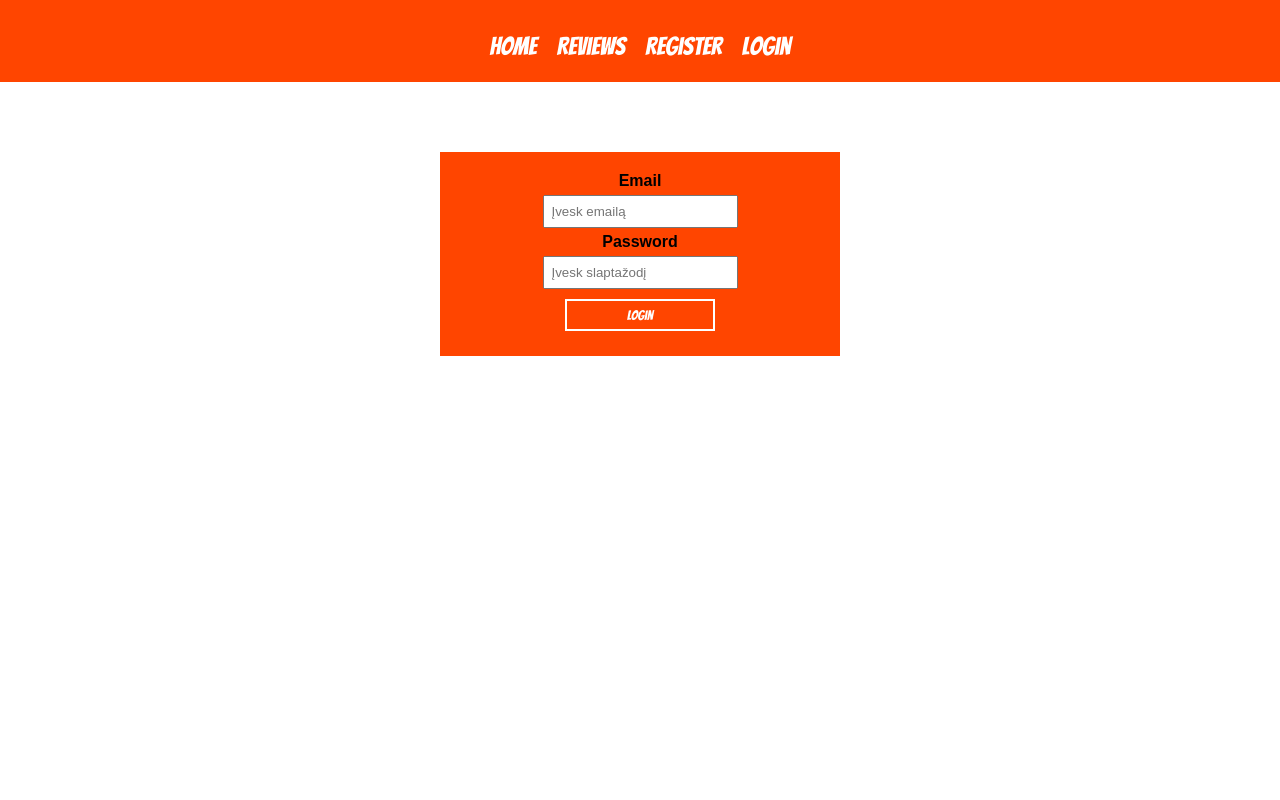
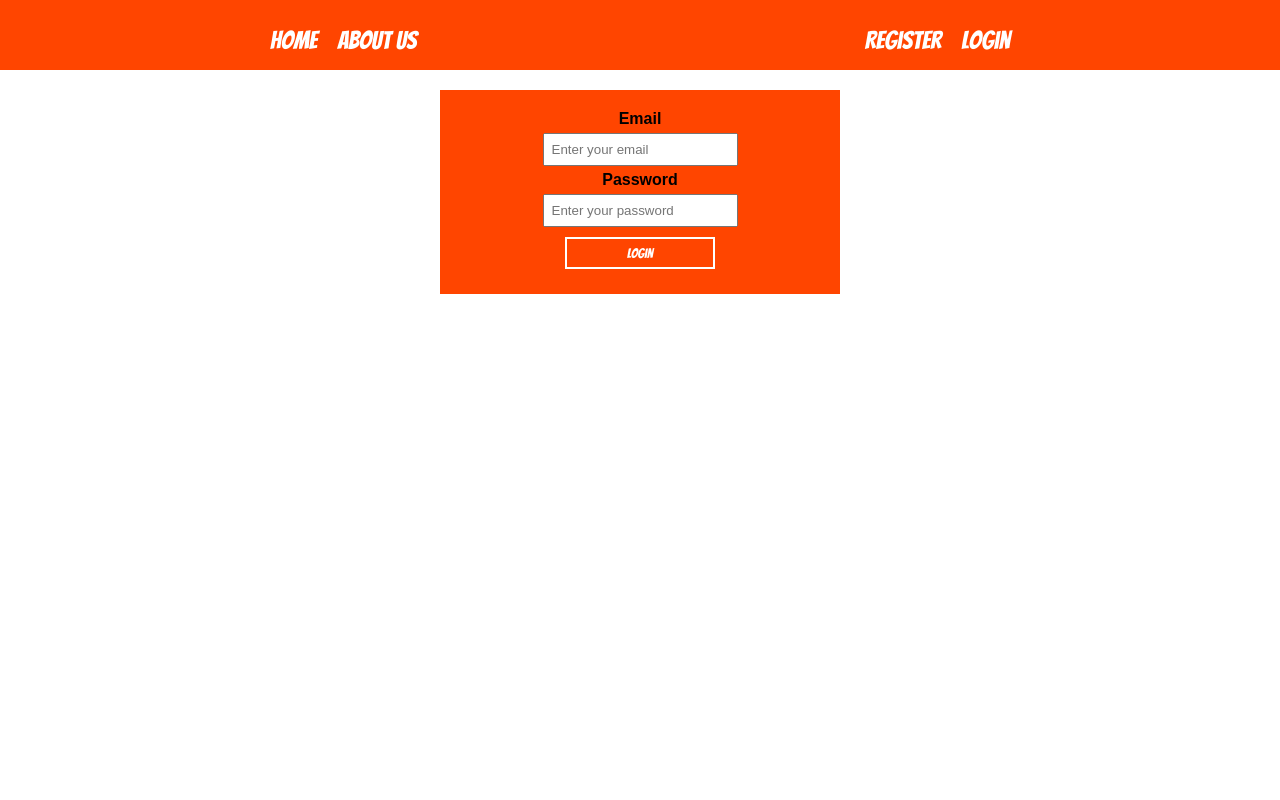
Before and after one commit to DeividasGr/CA_FINAL_TASK, a PHP site: page /login in a window 1280 px wide. Run offline with PHP 8.4, Linux system fonts and the light colour scheme.

Commit message:
map and conteiner with services added

```diff
--- a/app/classes/Controllers/Common/Auth/LogoutController.php
+++ b/app/classes/Controllers/Common/Auth/LogoutController.php
@@ -8,7 +8,7 @@ class LogoutController
 {
     public function logout()
     {
-        App::$session->logout('/login');
+        App::$session->logout('/index');
     }
 
 }
--- a/app/classes/Views/Forms/Common/Auth/LoginForm.php
+++ b/app/classes/Views/Forms/Common/Auth/LoginForm.php
@@ -12,14 +12,15 @@ public function __construct()
         'fields' => [
             'email' => [
                 'label' => 'Email',
-                'type' => 'text',
+                'type' => 'email',
                 'validators' => [
                     'validate_field_not_empty',
                     'validate_email',
                 ],
                 'extra' => [
                     'attr' => [
-                        'placeholder' => 'Įvesk emailą',
+                        'placeholder' => 'Enter your email',
+                        'class' => 'field-input'
                     ],
                 ],
             ],
@@ -31,7 +32,8 @@ public function __construct()
                 ],
                 'extra' => [
                     'attr' => [
-                        'placeholder' => 'Įvesk slaptažodį',
+                        'placeholder' => 'Enter your password',
+                        'class' => 'field-input'
                     ],
                 ],
             ],
--- a/app/classes/Views/Navigation.php
+++ b/app/classes/Views/Navigation.php
@@ -15,23 +15,29 @@ class Navigation extends View
 
     public function generate()
     {
-        $nav = [App::$router::getUrl('index') => 'Home',
-            App::$router::getUrl('reviews') => 'Reviews',];
-
+        $nav = [
+            'left' => [
+                App::$router::getUrl('index') => 'Home',
+                App::$router::getUrl('about-us') => 'About us',
+            ]
+        ];
         if (App::$session->getUser()) {
             return $nav + [
-                    App::$router::getUrl('logout') => 'Logout'
-                ];
-        } else {
-            return $nav + [
-                    App::$router::getUrl('register') => 'Register',
-                    App::$router::getUrl('login') => 'Login'
+                    'right' => [
+                        App::$router::getUrl('logout') => 'Logout',
+                    ]
                 ];
         }
+        return $nav + [
+                'right' => [
+                    App::$router::getUrl('register') => 'Register',
+                    App::$router::getUrl('login') => 'Login',
+                ]
+            ];
     }
 
     public
-    function render($template_path = ROOT . '/app/templates/nav.php')
+    function render($template_path = ROOT . '/app/templates/nav.tpl.php')
     {
         return parent::render($template_path);
     }
--- a/app/functions/form/validators.php
+++ b/app/functions/form/validators.php
@@ -16,7 +16,7 @@ use App\App;
 function validate_user_unique(string $field_input, array &$field): bool
 {
     if (App::$db->getRowWhere('users', ['email' => $field_input])) {
-        $field['error'] = 'User already exists';
+        $field['error'] = 'User with that email already exists';
 
         return false;
     }
--- a/app/templates/nav.php
+++ /dev/null
@@ -1,9 +0,0 @@
-<header>
-    <nav>
-        <ul>
-            <?php foreach ($data as $title => $link): ?>
-                <li><a href="<?php print $title; ?>"><?php print $link; ?></a></li>
-            <?php endforeach; ?>
-        </ul>
-    </nav>
-</header>
--- /dev/null
+++ b/app/templates/nav.tpl.php
@@ -0,0 +1,22 @@
+<header>
+    <div class="container">
+        <nav>
+            <ul>
+                <div class="nav-left">
+                    <?php foreach ($data['left'] as $title => $link): ?>
+                        <li class="nav__item">
+                            <a href="<?php print $title; ?>" class="nav__link"><?php print $link; ?></a>
+                        </li>
+                    <?php endforeach; ?>
+                </div>
+                <div class="nav-right">
+                    <?php foreach ($data['right'] as $title => $link): ?>
+                        <li class="nav__item">
+                            <a href="<?php print $title; ?>" class="nav__link"><?php print $link; ?></a>
+                        </li>
+                    <?php endforeach; ?>
+                </div>
+            </ul>
+        </nav>
+    </div>
+</header>
--- a/core/functions/form/validators.php
+++ b/core/functions/form/validators.php
@@ -4,28 +4,28 @@
 // [1] FORM VALIDATORS
 // //////////////////////////////
 
-/**
- * Check if field values are the same
- *
- * @param $form_values
- * @param array $form
- * @param array $params
- * @return bool
- */
-function validate_fields_match($form_values, array &$form, array $params): bool
-{
-    foreach ($params as $field_index) {
-        if ($form_values[$params[0]] !== $form_values[$field_index]) {
-            $form['fields'][$field_index]['error'] = strtr('Field does not match with @field field', [
-                '@field' => $form['fields'][$params[0]]['label']
-            ]);
-
-            return false;
-        }
-    }
-
-    return true;
-}
+///**
+// * Check if field values are the same
+// *
+// * @param $form_values
+// * @param array $form
+// * @param array $params
+// * @return bool
+// */
+//function validate_fields_match($form_values, array &$form, array $params): bool
+//{
+//    foreach ($params as $field_index) {
+//        if ($form_values[$params[0]] !== $form_values[$field_index]) {
+//            $form['fields'][$field_index]['error'] = strtr('Field does not match with @field field', [
+//                '@field' => $form['fields'][$params[0]]['label']
+//            ]);
+//
+//            return false;
+//        }
+//    }
+//
+//    return true;
+//}
 
 // //////////////////////////////
 // [2] FIELD VALIDATORS
@@ -40,7 +40,6 @@ function validate_fields_match($form_values, array &$form, array $params): bool
  */
 function validate_field_not_empty(string $field_value, array &$field): bool
 {
-
     if ($field_value == '') {
         $field['error'] = 'Field must be filled';
         return false;
@@ -135,7 +134,7 @@ function validate_select(string $field_input, array &$field): bool
 function validate_email(string $field_value, array &$field): bool
 {
     if (!preg_match('/[-0-9a-zA-Z.+_]+@[-0-9a-zA-Z.+_]+.[a-zA-Z]{2,4}/', $field_value)) {
-        $field['error'] = 'Invalid email format';
+        $field['error'] = 'There is something wrong with your email format';
 
         return false;
     }
@@ -160,3 +159,34 @@ function validate_url(string $field_value, array &$field): bool
 
     return true;
 }
+
+function validate_nickname_max_50(string $field_value, array &$field)
+{
+    if (strlen($field_value) <= 50 && strlen($field_value) >= 5) {
+        return true;
+    } else {
+        $field['error'] = 'Need more symbols';
+        return false;
+    }
+}
+
+function validate_no_symbols_numbers(string $field_value, array &$field)
+{
+//    if (preg_match('~^[\p{L}\p{Z}]+$~u', $field_value)) {
+//        $field['error'] = 'Your first or last name cannot contain numbers or symbols';
+//        return false;
+//    }
+//    return true;
+
+}
+
+function validate_name_length(string $field_value, array &$field)
+{
+    if (strlen($field_value) > 40) {
+        return true;
+    }
+    $field['error'] = 'Your first or last name cannot contain numbers or symbols';
+    return false;
+
+
+}
--- a/core/templates/page.tpl.php
+++ b/core/templates/page.tpl.php
@@ -11,9 +11,7 @@
 
 </head>
 <body class="index__body">
-<header>
     <?php print $data['header'] ?>
-</header>
 <main>
     <?php print $data['content']; ?>
 </main>
--- a/public_html/media/css/styles.css
+++ b/public_html/media/css/styles.css
@@ -1,34 +1,22 @@
 @import url('https://fonts.googleapis.com/css2?family=Bangers&family=Quicksand&display=swap');
 
-* {
+*, *::before, *::after {
     box-sizing: border-box;
     margin: 0;
     padding: 0;
 }
 
 body {
-    background-color: white;
     display: flex;
     flex-direction: column;
     align-items: center;
     justify-content: center;
     text-align: center;
-}
-
-main {
-    padding-top: 50px;
-    display: flex;
-    flex-direction: column;
-    justify-content: center;
-    align-items: center;
+    overflow-x: hidden;
 }
 
 h1, h2, h3, h4 {
     margin: 10px;
-}
-
-main {
-    margin-bottom: 50px;
 }
 
 .title {
@@ -108,29 +96,46 @@ button:hover {
 }
 
 .error {
-    color: red;
-    font-size: .8em;
+    color: darkblue;
+    font-size: 15px;
 }
 
 /*######################
 ##  Navigation
 ########################*/
+header {
+    background-color: orangered;
+    width: 100vw;
+}
 
 nav {
     display: flex;
     justify-content: center;
-    background-color: orangered;
-    width: 100vw;
+    align-items: center;
+    height: 70px;
     padding: 20px;
     font-family: 'Bangers', cursive;
     font-size: 40px;
 }
 
+.container {
+    max-width: 800px;
+    margin: 0 auto;
+}
+
+.nav-left {
+    display: flex;
+}
+
+.nav-right {
+    display: flex;
+}
+
 ul {
     display: flex;
-    justify-content: flex-end;
+    justify-content: space-between;
+    width: 100%;
     list-style: none;
-    padding: 0;
     align-items: center;
 }
 
```
Also changed, not shown: other parts of public_html/media/css/styles.css (+58 -0 lines), app/classes/Controllers/Common/HomeController.php (+7 -40 lines), app/classes/Views/Forms/Common/Auth/RegisterForm.php (+6 -14 lines), app/templates/content/index.tpl.php (+28 -2 lines).
